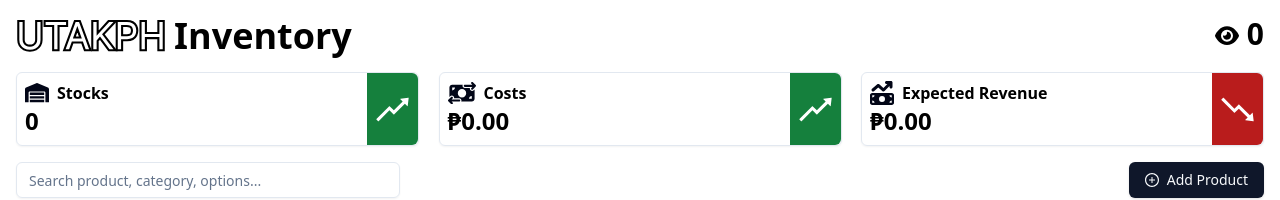
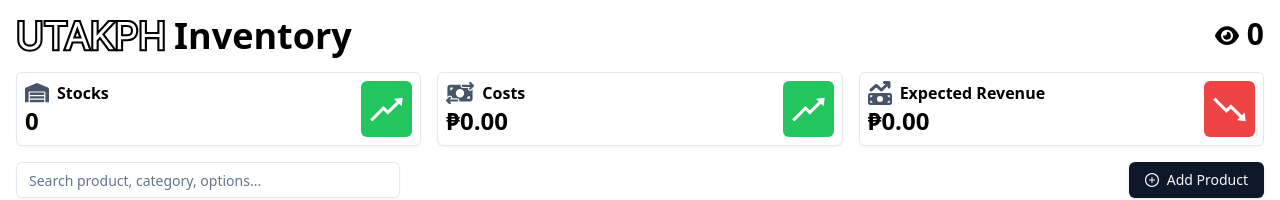
Before and after one commit to bryancaranza/utakph-bryan, a React (Vite) app: page / in a window 1280 px wide. Shown: the top 200 px of the page. Built offline with nearby package versions, Linux system fonts and the light colour scheme; no server answers; the database is empty.

Commit message:
fix: dashboard UI

```diff
--- a/src/components/pages/Main/Dashboard.tsx
+++ b/src/components/pages/Main/Dashboard.tsx
@@ -14,10 +14,10 @@ const Dashboard = ({ data }: IDashboard) => {
 
   return (
     <div className="flex gap-4 max-md:flex-wrap justify-between">
-      <div className="border w-full max-w-[403px] rounded-md flex border-slate-200 shadow-sm transition-colors">
-        <div className="w-full p-2">
+      <div className="border w-full rounded-md flex border-slate-200 shadow-sm transition-colors p-2">
+        <div className="w-full">
           <div className="flex gap-2 items-center">
-            <Warehouse className="w-6 fill-slate-950" />
+            <Warehouse className="w-6 fill-slate-600" />
             <p className="text-1xl font-semibold">Stocks</p>
           </div>
           <p className="text-2xl font-bold">
@@ -25,9 +25,9 @@ const Dashboard = ({ data }: IDashboard) => {
           </p>
         </div>
         <div
-          className={`flex h-full justify-center items-center p-2 ${
-            checkStockPrice()?.length > 0 ? "bg-red-700" : "bg-green-700"
-          } rounded-r-md`}
+          className={`flex h-full justify-center items-center rounded-md px-2 ${
+            checkStockPrice()?.length > 0 ? "bg-red-500" : "bg-green-500"
+          }`}
         >
           {checkStockPrice()?.length > 0 ? (
             <FallOutlined className="text-[35px] fill-white" />
@@ -36,10 +36,10 @@ const Dashboard = ({ data }: IDashboard) => {
           )}
         </div>
       </div>
-      <div className="border w-full max-w-[403px] rounded-md flex border-slate-200 shadow-sm transition-colors">
-        <div className="w-full p-2">
+      <div className="border w-full rounded-md flex border-slate-200 shadow-sm transition-colors p-2">
+        <div className="w-full">
           <div className="flex gap-2 items-center">
-            <CostsOutlined className="w-7 fill-slate-950" />
+            <CostsOutlined className="w-7 fill-slate-600" />
             <p className="text-1xl font-semibold">Costs</p>
           </div>
           <p className="text-2xl font-bold">
@@ -47,9 +47,9 @@ const Dashboard = ({ data }: IDashboard) => {
           </p>
         </div>
         <div
-          className={`flex h-full justify-center items-center p-2 ${
-            checkStockPrice()?.length > 0 ? "bg-red-700" : "bg-green-700"
-          } rounded-r-md`}
+          className={`flex h-full justify-center items-center rounded-md px-2 ${
+            checkStockPrice()?.length > 0 ? "bg-red-500" : "bg-green-500"
+          } `}
         >
           {checkStockPrice()?.length > 0 ? (
             <FallOutlined className="text-[35px] fill-white" />
@@ -58,10 +58,10 @@ const Dashboard = ({ data }: IDashboard) => {
           )}
         </div>
       </div>
-      <div className="border w-full max-w-[403px] rounded-md flex border-slate-200 shadow-sm transition-colors">
-        <div className="w-full p-2">
+      <div className="border w-full rounded-md flex border-slate-200 shadow-sm transition-colors p-2">
+        <div className="w-full">
           <div className="flex gap-2 items-center">
-            <MoneyOutlined className="w-6 fill-slate-950" />
+            <MoneyOutlined className="w-6 fill-slate-600" />
             <p className="text-1xl font-semibold">Expected Revenue</p>
           </div>
           <p className="text-2xl font-bold">
@@ -69,9 +69,9 @@ const Dashboard = ({ data }: IDashboard) => {
           </p>
         </div>
         <div
-          className={`flex h-full justify-center items-center p-2 ${
-            computedSales(data) > 0 ? "bg-green-700" : "bg-red-700"
-          } rounded-r-md`}
+          className={`flex h-full justify-center items-center rounded-md px-2 ${
+            computedSales(data) > 0 ? "bg-green-500" : "bg-red-500"
+          } `}
         >
           {computedSales(data) > 0 ? (
             <RiseOutlined className="text-[35px] fill-white" />
```
